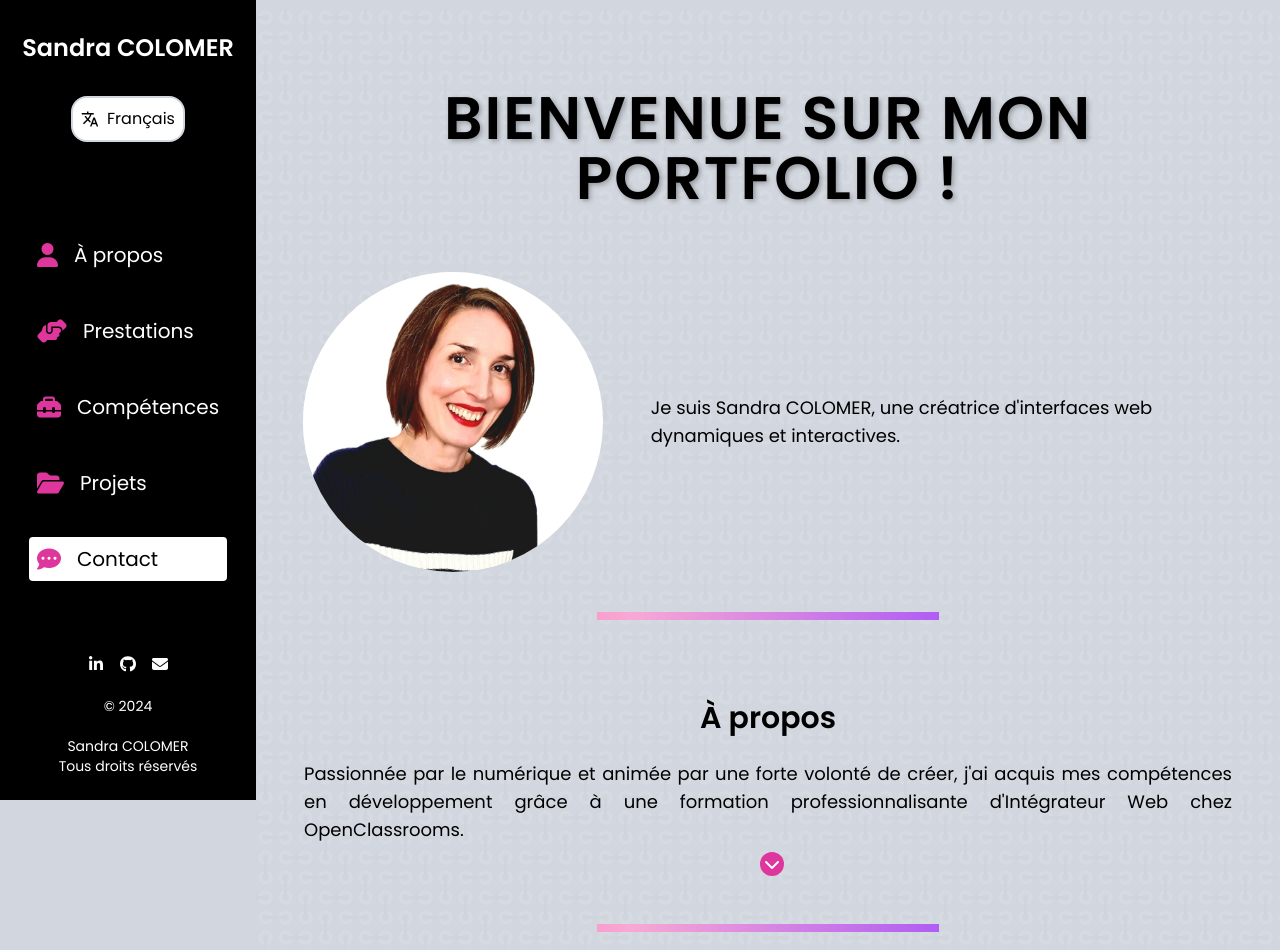
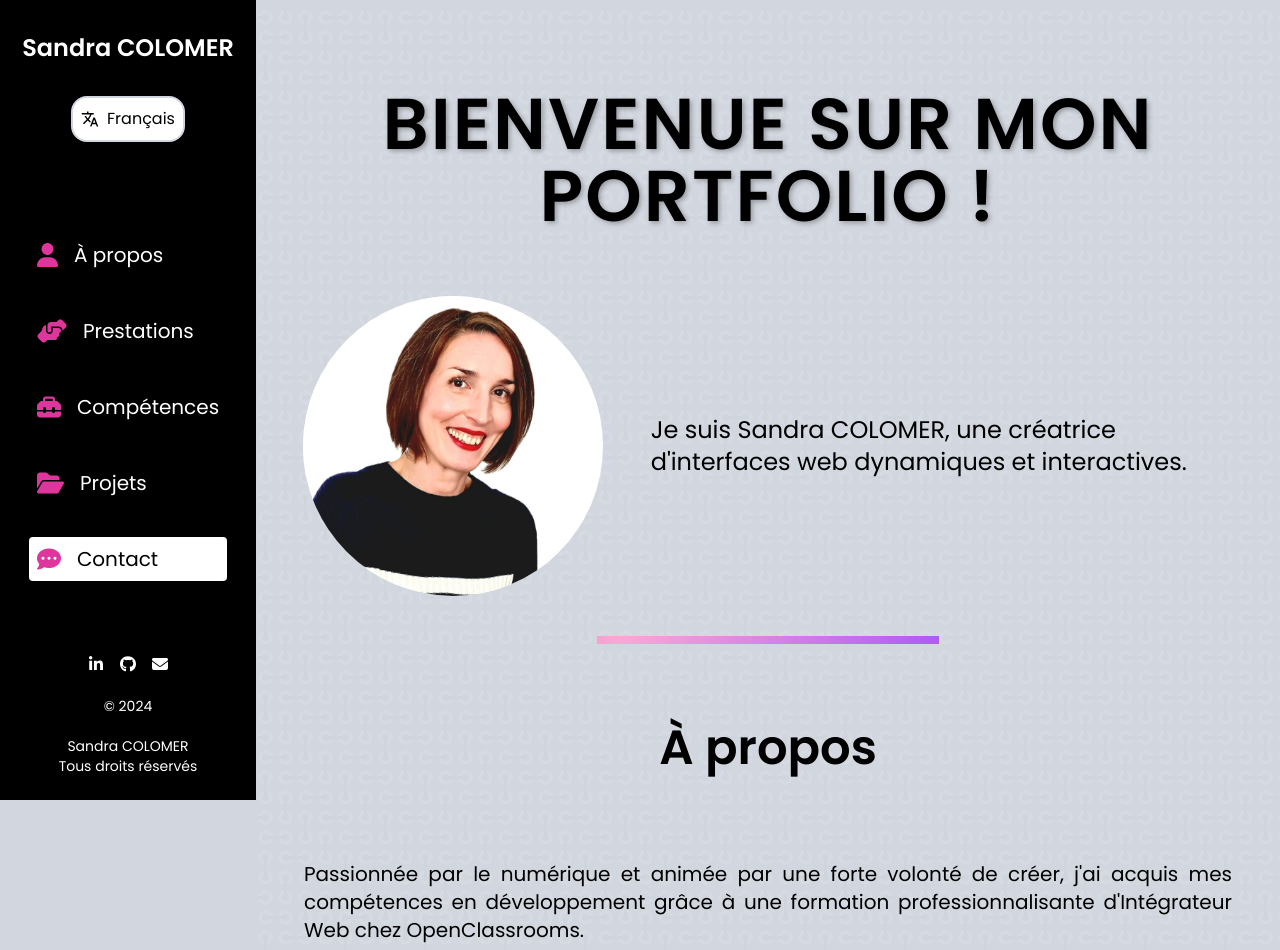
Before and after one commit to SanCo21/My-Portfolio, a Next.js app: page / in a window 1280 px wide. Shown: the top 950 px of the page. Built offline with nearby package versions, Linux system fonts and the light colour scheme.

Commit message:
central font-size management

```diff
--- a/src/app/components/CollapseAbout.js
+++ b/src/app/components/CollapseAbout.js
@@ -1,7 +1,7 @@
 import { useState } from "react";
 ("@fortawesome/fontawesome-free/css/all.min.css");
 
-const CollapseAbout = ({ title, content }) => {
+const CollapseAbout = ({ content, textSize }) => {
   const [isOpen, setIsOpen] = useState(false);
 
   const toggleOpen = () => {
@@ -14,13 +14,12 @@ const CollapseAbout = ({ title, content }) => {
 
   return (
     <div className="collapse-about p-2">
-      <h2 className="text-3xl font-bold mb-4">{title}</h2>
       <div className="flex flex-col items-center">
-        <p className="flex-grow text-primary text-justify text-lg mb-2">
+        <p className={`flex-grow text-justify ${textSize} mb-2`}>
           {firstSentence}
         </p>
         <span
-          className="cursor-pointer text-primary ml-2 inline-flex items-center"
+          className="cursor-pointer ml-2 inline-flex items-center"
           onClick={toggleOpen}
         >
           <i
@@ -35,9 +34,9 @@ const CollapseAbout = ({ title, content }) => {
           isOpen ? "max-h-96" : "max-h-0"
         }`}
       >
-        <p className="text-primary text-justify text-lg mt-2">
+        <p className={`text-justify ${textSize} mt-2`}>
           {remainingText}
-        </p>{" "}
+        </p>
       </div>
     </div>
   );
--- a/src/app/components/ProjectsCards.js
+++ b/src/app/components/ProjectsCards.js
@@ -1,3 +1,4 @@
+
 import { useState } from "react";
 import Image from "next/image";
 
@@ -38,7 +39,7 @@ const ProjectsCards = ({ lang, projects }) => {
               <p>{project.information[lang]}</p>
             </div>
           </div>
-          <h3 className="mt-4 text-xl font-bold">{project.title}</h3>
+          <h4 className="mt-4 text-xl font-bold">{project.title}</h4>
           <p className="mt-2 mb-2 text-primary">{project.description[lang]}</p>
           <a
             className="mt-4 font-medium text-accent bg-transparent transform transition duration-300 hover:text-white hover:bg-accent hover:scale-105 p-2 rounded inline-block"
--- a/src/app/components/sections/GeneralSection.js
+++ b/src/app/components/sections/GeneralSection.js
@@ -1,17 +1,18 @@
 import CollapseAbout from "../CollapseAbout";
 
-const GeneralSection = ({ section, lang }) => (
+const GeneralSection = ({ section, lang, textSize, textMargin }) => (
   <>
-      <h2 className="text-3xl font-bold text-primary text-center">
+    <h3 className={`font-bold text-center ${textSize.h3} ${textMargin.h3}`}>
       {lang === "fr" ? section.title.fr : section.title.en}
-      </h2>
+    </h3>
     {section.id === "about" ? (
       <CollapseAbout
         content={lang === "fr" ? section.content.fr : section.content.en}
+        textSize={textSize.content}
       />
     ) : (
       section.content && (
-          <p className="text-lg mt-6 text-primary">
+        <p className={`${textSize.content} mt-6 text-primary`}>
           {lang === "fr" ? section.content.fr : section.content.en}
         </p>
       )
--- a/src/app/components/sections/HomeSection.js
+++ b/src/app/components/sections/HomeSection.js
@@ -3,7 +3,7 @@ import Typewriter from "../Typewriter";
 
 const HomeSection = ({ section, lang }) => (
   <>
-    <h2 className="title-home text-4xl font-bold text-primary text-center uppercase">
+    <h2 className="title-home font-bold text-center uppercase">
       <Typewriter text={lang === "fr" ? section.title.fr : section.title.en} />
     </h2>
     <div className="flex mt-16 items-center justify-center">
@@ -19,7 +19,7 @@ const HomeSection = ({ section, lang }) => (
         </div>
       </div>
       <div className="w-2/3 p-10 flex flex-col justify-center">
-        <p className="text-lg mt-0 text-primary text-left">
+        <p className="text-lg md:text-xl lg:text-1xl xl:text-2xl mt-0 text-primary text-left">
           {lang === "fr" ? section.content.fr : section.content.en}
         </p>
       </div>
--- a/src/app/components/sections/SectionManager.js
+++ b/src/app/components/sections/SectionManager.js
@@ -21,6 +21,16 @@ const componentsMap = {
   ProjectsCards,
   SkillsCards,
   ContactForm,
+};
+
+const textSizes = {
+  // title: "text-4xl md:text-5xl lg:text-6xl",
+  content: "text-base md:text-lg lg:text-xl",
+  h3: "text-3xl md:text-3xl lg:text-4xl xl:text-5xl",
+};
+const textMargins = {
+  // title: "mb-4 md:mb-6 lg:mb-8",
+  h3: "mb-6 md:mb-7 lg:mb-20",
 };
 
 const SectionManager = ({ lang, sectionsData }) => {
@@ -48,9 +58,19 @@ const SectionManager = ({ lang, sectionsData }) => {
               transition={{ duration: 0.8, delay: index * 0.2 }}
             >
               {section.id === "home" ? (
-                <HomeSection section={section} lang={lang} />
+                <HomeSection
+                  section={section}
+                  lang={lang}
+                  textSize={textSizes.title}
+                  textMargin={textMargins.title}
+                />
               ) : (
-                <GeneralSection section={section} lang={lang} />
+                <GeneralSection
+                  section={section}
+                  lang={lang}
+                  textSize={textSizes}
+                  textMargin={textMargins}
+                />
               )}
               {Component && (
                 <Component
--- a/src/app/styles/globals.css
+++ b/src/app/styles/globals.css
@@ -18,7 +18,7 @@ input, textarea, button, label {
 
 :root {
   --background: #d2d7df;
-  --foreground: #1d2d44;
+  --foreground: black;
   --screen-max: 1536px;
   --primary: black;
   --secondary: #d2d7df;
@@ -63,8 +63,6 @@ html {
   width: 16px !important;
   height: auto;
   object-fit: contain;
-  filter: invert(100%) sepia(0%) saturate(0%) hue-rotate(93deg) brightness(106%)
-    contrast(101%);
 }
 
 .social-icon:hover, .icon-style:hover {
@@ -72,7 +70,7 @@ html {
     brightness(91%) contrast(97%);
 }
 
-.icon-style {
+.icon-style, .social-icon {
   filter: invert(100%) sepia(0%) saturate(0%) hue-rotate(93deg) brightness(106%)
     contrast(101%);
 }
@@ -134,7 +132,6 @@ html {
 
 
 .card-back {
-  /* background: #122558; */
   color: white;
   transform: rotateY(180deg);
 }
@@ -182,7 +179,10 @@ html {
 
 
 .title-home {
-  @apply text-5xl md:text-6xl font-bold text-primary mb-4 leading-tight;
+  @apply text-5xl lg:text-6xl xl:text-7xl font-bold text-primary mb-4 leading-tight;
   letter-spacing: 2px;
   text-shadow: 2px 2px 5px rgba(0, 0, 0, 0.3);
 }
+
+
+/* className="text-md md:text-lg lg:text-xl xl:text-1xl" */
```
Lines whose indentation alone changed are shown as unchanged.
